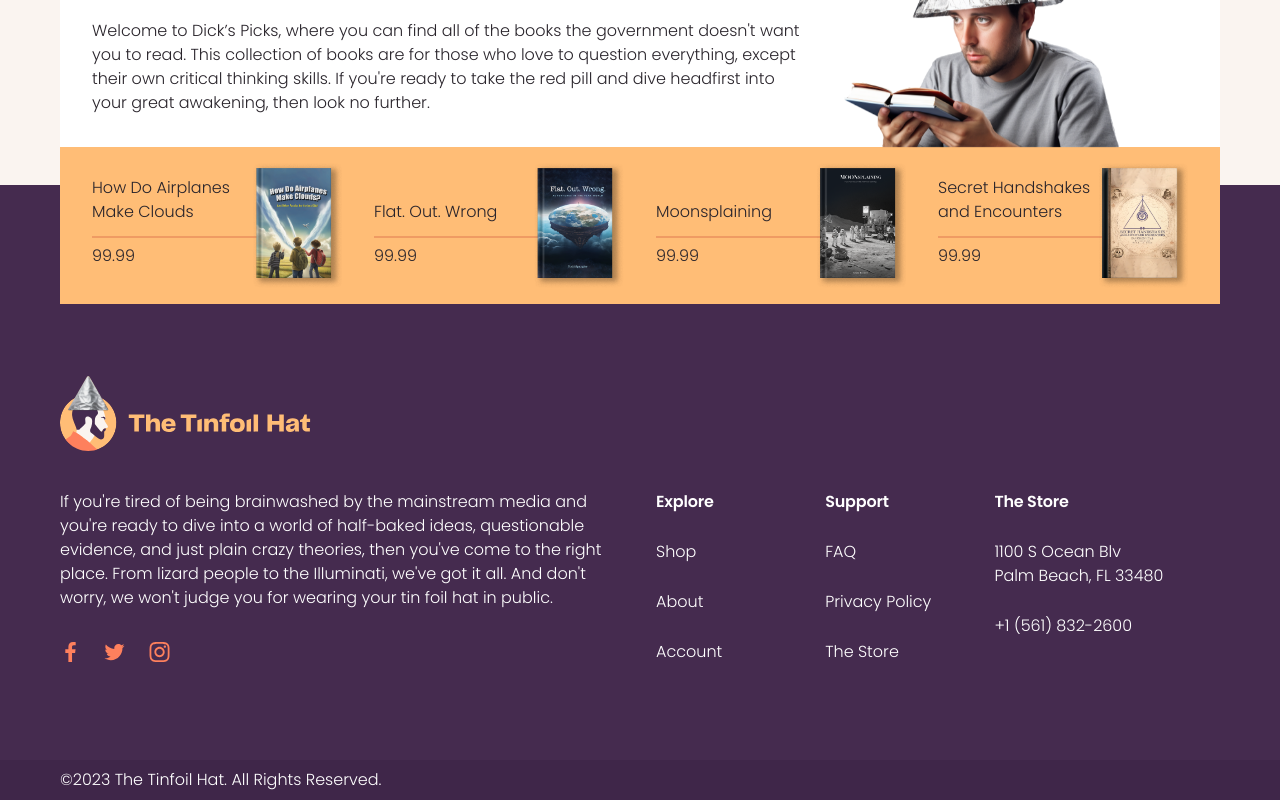
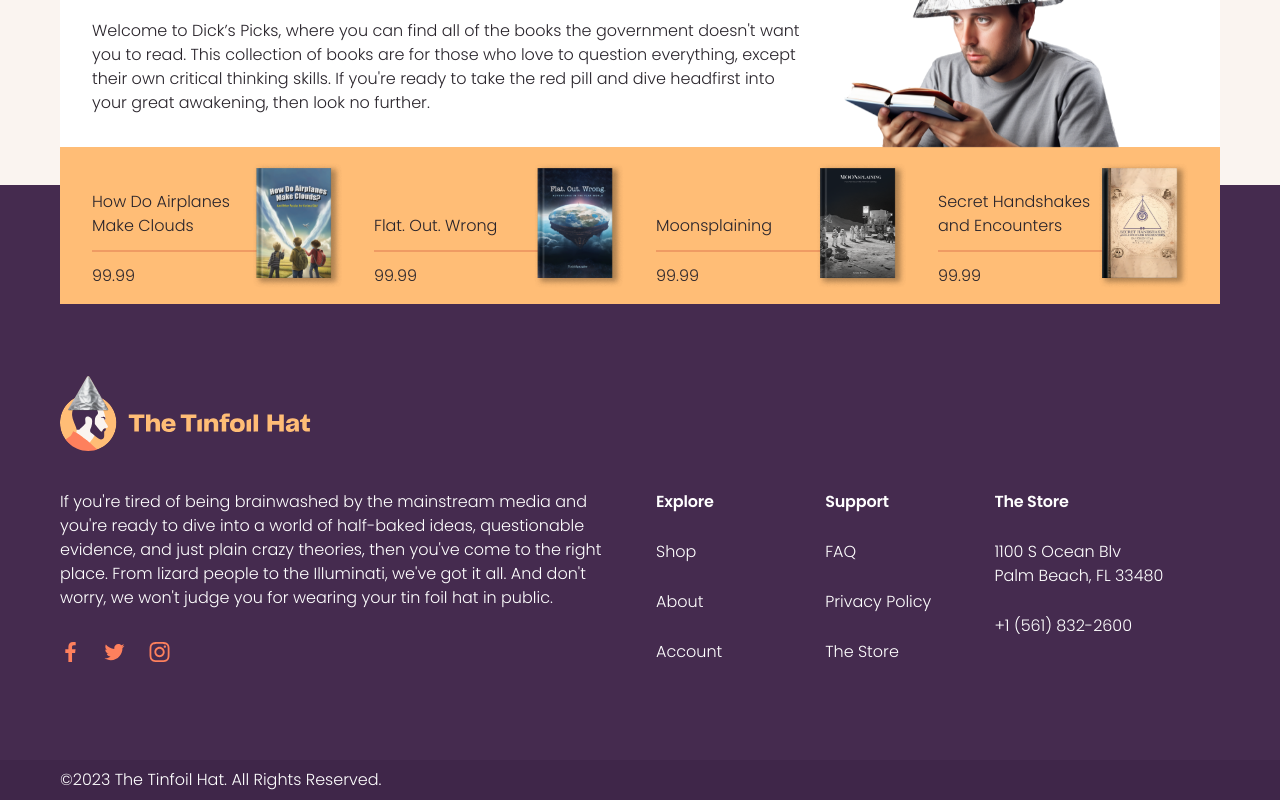
Before and after one commit to megan-livefront/Minnebar2023, a Next.js app: page / in a window 1280 px wide. Shown: the part 1613-2413 px from the top of the page. Built offline with nearby package versions, Linux system fonts and the light colour scheme.

Commit message:
sync flex layouts with design auto layouts

```diff
--- a/src/components/blocks/BookPick/index.module.scss
+++ b/src/components/blocks/BookPick/index.module.scss
@@ -4,24 +4,27 @@
   display: flex;
   align-items: flex-end;
   justify-content: space-between;
-    position: relative;
   width: 100%;
 
+  .bookInfo {
+    flex-grow: 1;
+    height: 100%;
+    display: flex;
+    flex-direction: column;
+    gap: rem(12px);
+    margin-right: rem(-8px);
+  }
+
   .title {
-        margin-bottom: rem(20px);
+    display: flex;
+    align-items: flex-end;
+    height: 60%;
   }
 
   hr {
     border: rem(1px) solid $colorSecondary600;
-        opacity: .4;
-        position: absolute;
-        bottom: rem(50px);
-        left: 0;
-        width: 90%;
-    }
-
-    .price {
-        margin: rem(20px) 0;
+    opacity: 0.4;
+    width: 100%;
   }
 
   img {
```
Lines whose indentation alone changed are shown as unchanged.
